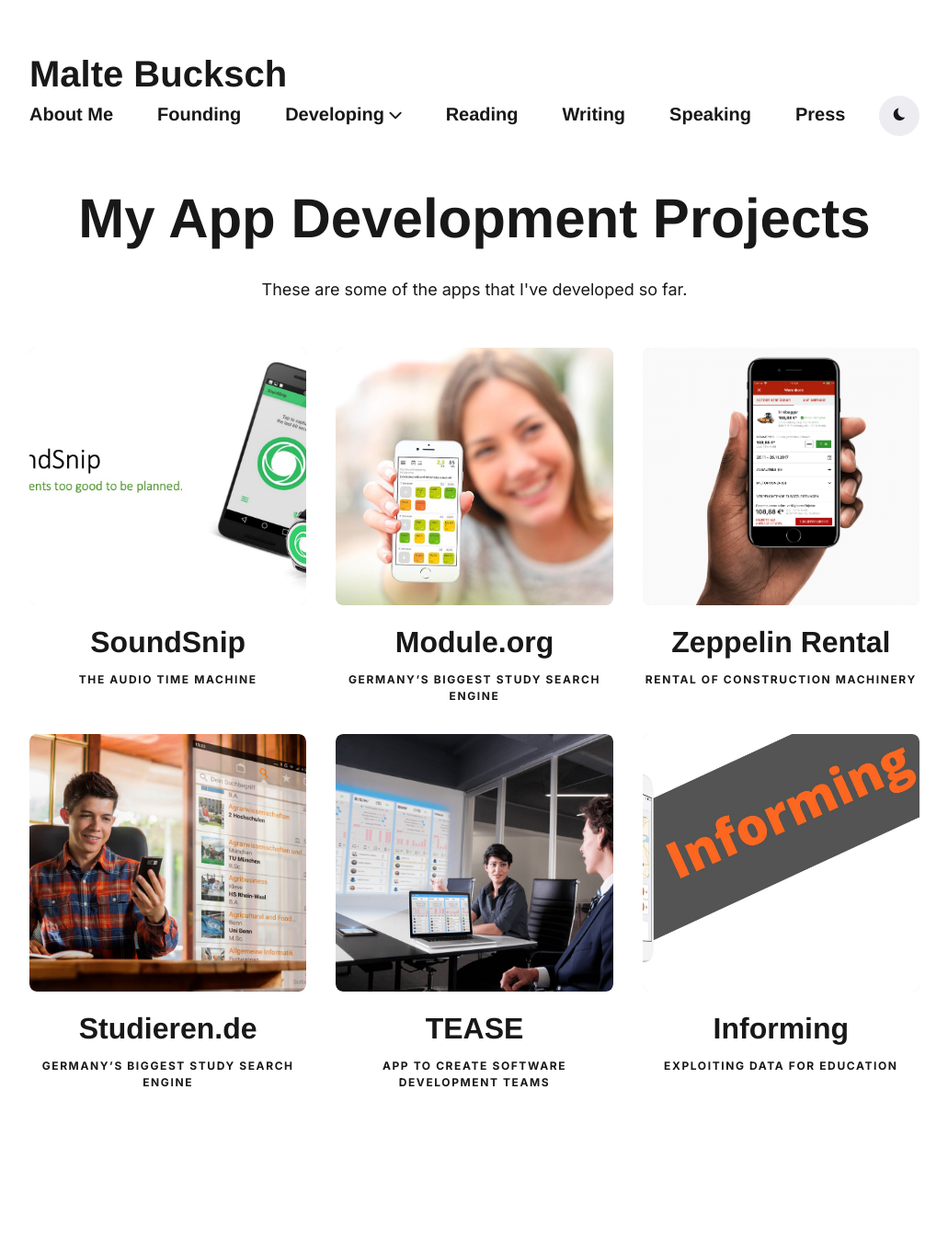
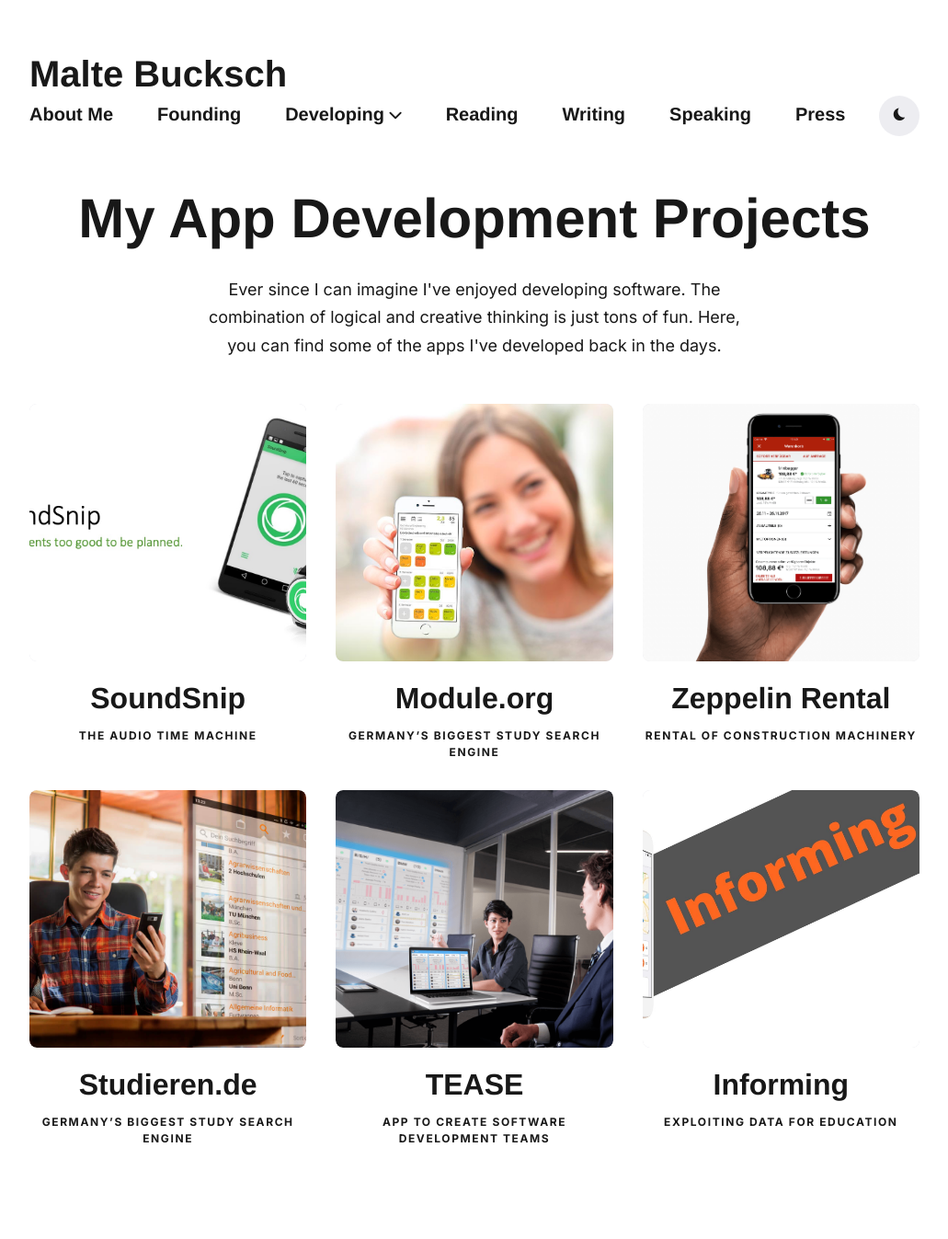
Before and after one commit to maltebucksch/maltebucksch.github.io, a Jekyll site: the page built from projects-apps/index.html, in a window 1280 px wide. Shown: the whole page at 92% size, without its empty margins (124-1155 px from the left). Built offline with Jekyll 4.4.1, drawn with Linux system fonts in a browser that asks for light colours; nearby versions of some CDN libraries; some web fonts are replaced; before the commit the page ends 1286 px from its top, so only the background shows below that.

Commit message:
Change description of app development page

```diff
--- a/projects-apps/index.html
+++ b/projects-apps/index.html
@@ -1,7 +1,8 @@
 ---
 layout: default
 title: My App Development Projects
-description: These are some of the apps that I've developed so far.
+description: Ever since I can imagine I've enjoyed developing software. The combination of logical and creative thinking is just tons of fun. Here, you can find some of the apps I've developed back in the days.
+
 ---
 <div class="container">
   <div class="page-head">
```
Also changed, not shown: 1 other file.
